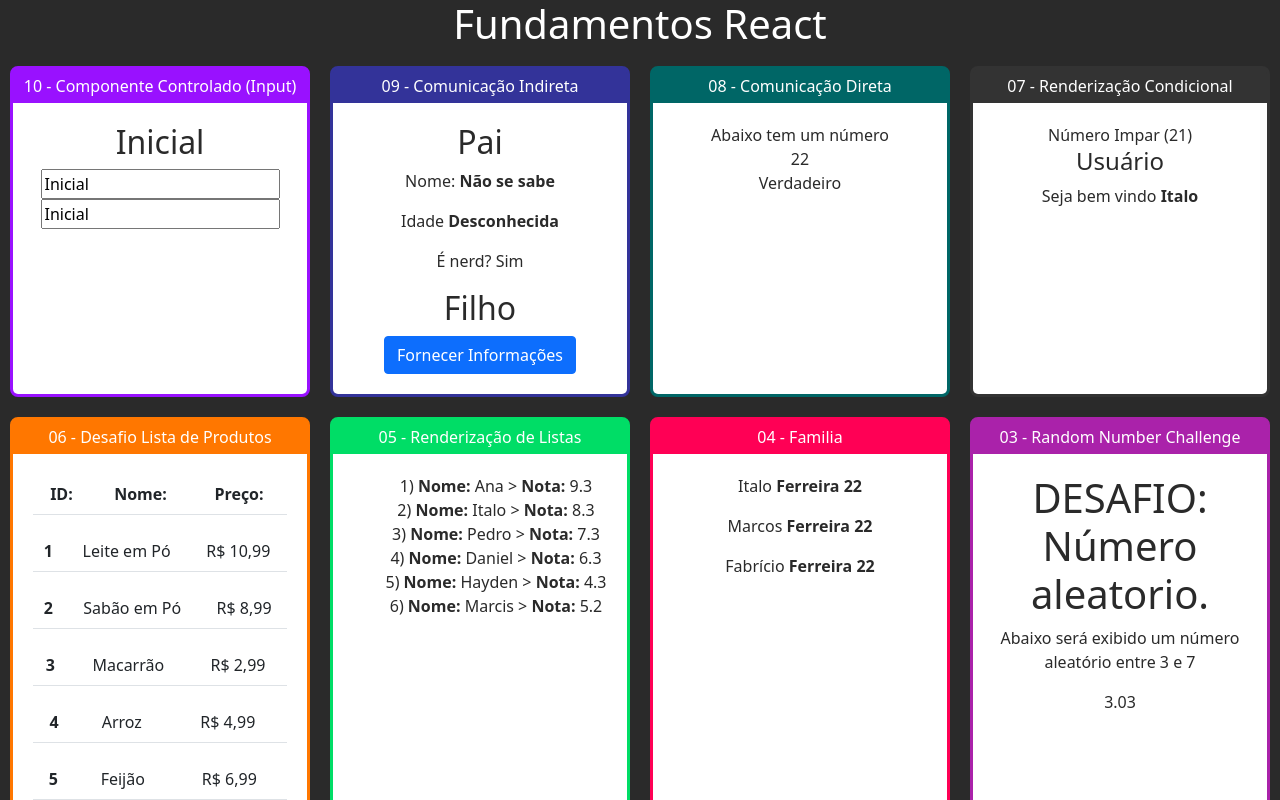
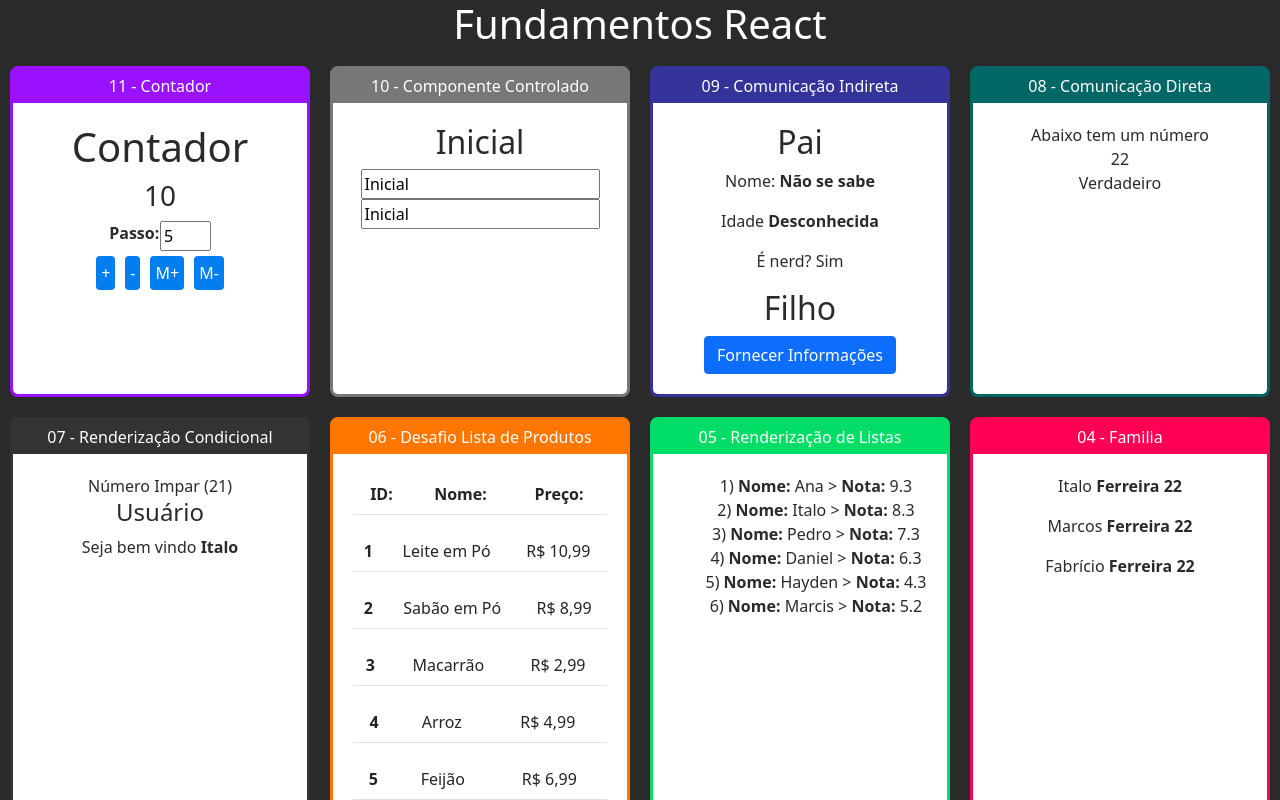
Before and after one commit to italoknd/Curso-REACT-JS, a React (Create React App) app in the folder fundamentos-react/: page / in a window 1280 px wide. Shown: the top 800 px of the page. Built offline with nearby package versions, Linux system fonts and the light colour scheme.

Commit message:
contador com react

```diff
--- a/fundamentos-react/src/App.jsx
+++ b/fundamentos-react/src/App.jsx
@@ -13,13 +13,19 @@ import UsuarioInfo from './components/condicional/UsuarioInfo'
 import DiretaPai from './components/comunicação/DiretaPai'
 import IndiretaPai from './components/comunicação/IndiretaPai'
 import Input from './components/formulario/Input'
+import Contador from './components/contador/Contador'
 
 export default function App() {
   return (
     <div>
       <h1>Fundamentos React</h1>
       <div className="cards-container">
-        <Card titulo="10 - Componente Controlado (Input)" color="#91F">
+        <Card titulo="11 - Contador" color="#91F">
+          <Contador
+            numeroInicial={10}
+          />
+        </Card>
+        <Card titulo="10 - Componente Controlado" color="#777">
           <Input></Input>
         </Card>
         <Card titulo="09 - Comunicação Indireta" color="#339">
--- /dev/null
+++ b/fundamentos-react/src/components/contador/Contador.jsx
@@ -0,0 +1,62 @@
+import React, { Component } from 'react'
+import './contador.css'
+
+export default class Contador extends Component {
+  state = {
+    numero: this.props.numeroInicial || 0,
+    passo: this.props.passoInicial || 5
+  }
+
+  incremento = () => {
+    this.setState({
+      numero: this.state.numero + 1
+    })
+  }
+
+  decremento = () => {
+    this.setState({
+      numero: this.state.numero - 1
+    })
+  }
+
+  multiploInc = () => {
+    this.setState({
+      numero: this.state.numero + this.state.passo
+    })
+  }
+
+  multiploDec = () => {
+    this.setState({
+      numero: this.state.numero - this.state.passo
+    })
+  }
+
+  setPasso = e => {
+    this.setState({
+      passo: +e.target.value //o + serve para converter o valor de string pra number
+    })
+  }
+
+  render() {
+    return (
+      <div>
+        <h1>Contador</h1>
+        <h3>{this.state.numero}</h3>
+        <div className='input-area'>
+          <label htmlFor="">Passo:</label>
+          <input
+            type="number"
+            value={this.state.passo}
+            onChange={this.setPasso}
+          />
+        </div>
+        <div>
+          <button className='button' onClick={this.incremento}>+</button>
+          <button className='button' onClick={this.decremento}>-</button>
+          <button className='button' onClick={this.multiploInc}>M+</button>
+          <button className='button' onClick={this.multiploDec}>M-</button>
+        </div>
+      </div>
+    )
+  }
+}
--- /dev/null
+++ b/fundamentos-react/src/components/contador/contador.css
@@ -0,0 +1,24 @@
+.button {
+  border-radius: 4px;
+  background-color: rgb(3, 126, 241);
+  color: white;
+  outline: none;
+  border: none;
+  margin: 5px;
+  padding: 5px;
+}
+
+.input-area {
+  display: flex;
+  justify-content: space-between;
+  max-width: 40%;
+  margin: auto;
+}
+
+.input-area label {
+  font-weight: 600;
+}
+
+.input-area input {
+  max-width: 50%;
+}
```
